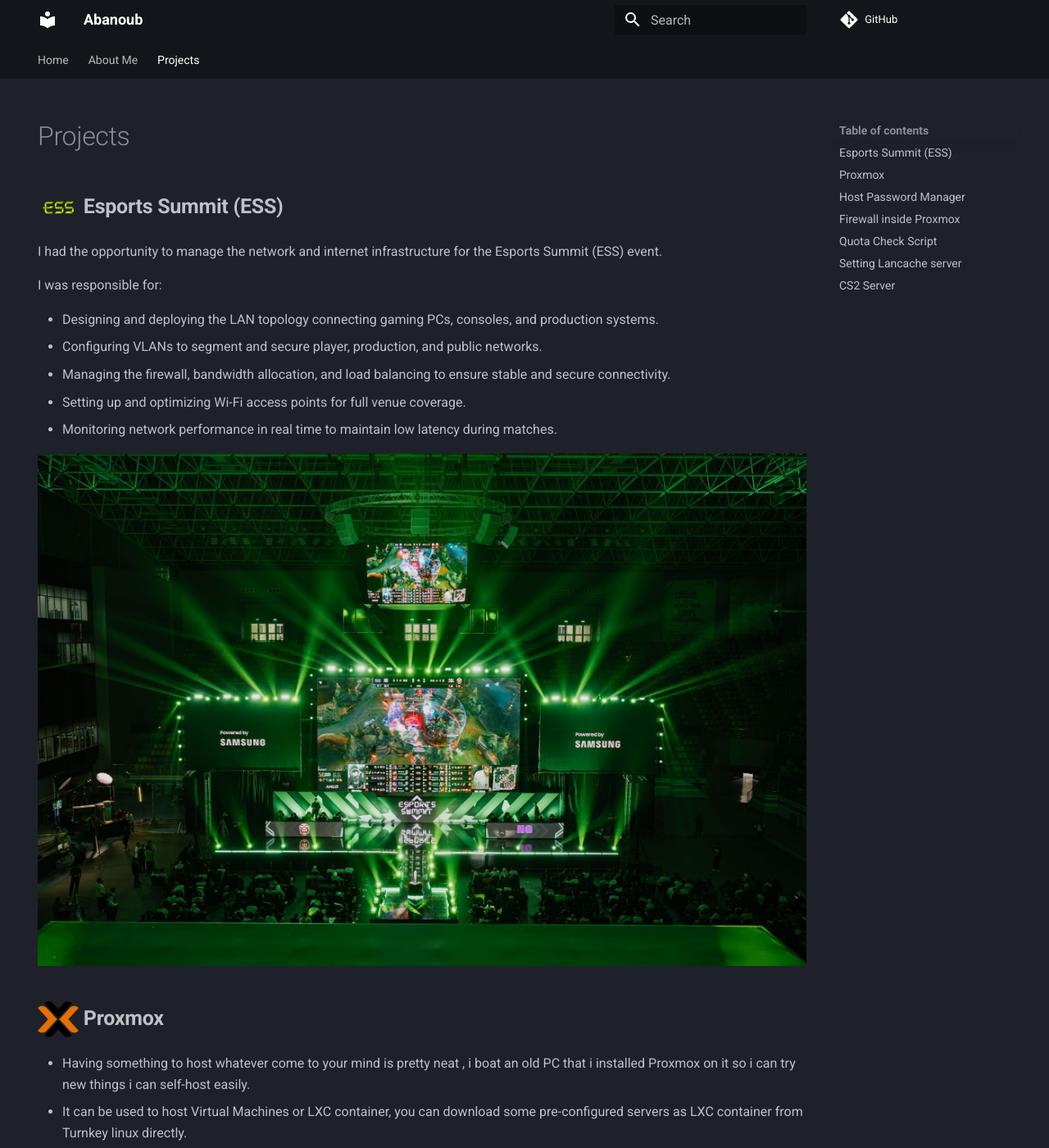
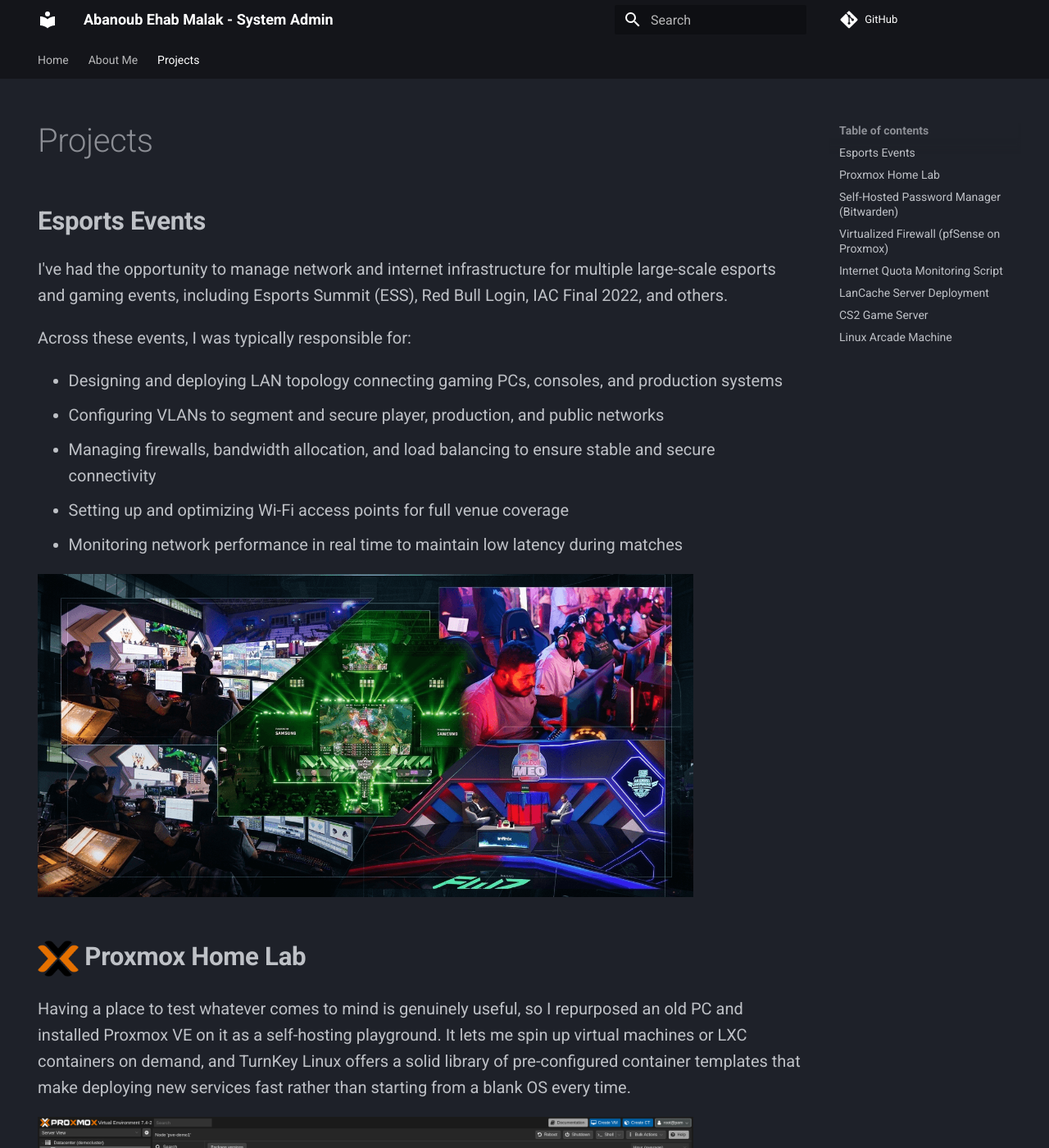
Before and after one commit to AbanoubEhab/AbanoubEhab.github.io, an MkDocs documentation site: the page built from docs/Projects.md, in a window 1280 px wide and 1400 px high. Shown: the whole window at 82% size. Built offline with MkDocs 1.6.1 and Material for MkDocs 9.7.7, drawn with Linux system fonts in a browser that asks for light colours; comment, search, counter and statistics services are not loaded; some of the changed text lies outside the part shown.

Commit message:
change hero ,projects, remove personel info.

```diff
--- a/docs/Projects.md
+++ b/docs/Projects.md
@@ -5,46 +5,60 @@
 
 # Projects
 
-## <img align="center" style="center: left;" src="../assets/ess.png" width="50"/> **Esports Summit (ESS)**
-I had the opportunity to manage the network and internet infrastructure for the Esports Summit (ESS) event.
+## **Esports Events**
 
-I was responsible for:
+I've had the opportunity to manage network and internet infrastructure for multiple large-scale esports and gaming events, including Esports Summit (ESS), Red Bull Login, IAC Final 2022, and others.
 
-- Designing and deploying the LAN topology connecting gaming PCs, consoles, and production systems.
-- Configuring VLANs to segment and secure player, production, and public networks.
-- Managing the firewall, bandwidth allocation, and load balancing to ensure stable and secure connectivity.
-- Setting up and optimizing Wi-Fi access points for full venue coverage.
-- Monitoring network performance in real time to maintain low latency during matches.
+Across these events, I was typically responsible for:
 
-<img align="center" style="center: left;" src="../assets/ESS.jpeg"/>
+- Designing and deploying LAN topology connecting gaming PCs, consoles, and production systems
+- Configuring VLANs to segment and secure player, production, and public networks
+- Managing firewalls, bandwidth allocation, and load balancing to ensure stable and secure connectivity
+- Setting up and optimizing Wi-Fi access points for full venue coverage
+- Monitoring network performance in real time to maintain low latency during matches
 
-## <img align="center" style="center: left;" src="../assets/proxmox.png" width="50"/> **Proxmox**
+<img align="center" style="center: left;" width="800" src="../assets/events.png"/>
 
-- Having something to host whatever come to your mind is pretty neat , i boat an old PC that i installed Proxmox on it so i can try new things i can self-host easily.
-- It can be used to host Virtual Machines or LXC container, you can download some pre-configured servers as LXC container from Turnkey linux directly.
+## <img align="center" style="center: left;" src="../assets/proxmox.png" width="50"/> **Proxmox Home Lab**
 
-## <img align="center" style="center: left;" src="../assets/bitwarden.png" width="45"/> **Host Password Manager**
+Having a place to test whatever comes to mind is genuinely useful, so I repurposed an old PC and installed Proxmox VE on it as a self-hosting playground. It lets me spin up virtual machines or LXC containers on demand, and TurnKey Linux offers a solid library of pre-configured container templates that make deploying new services fast rather than starting from a blank OS every time.
 
-- Bitwarden is a very cool password Manager ,it supports 2FA and can be used offline if you don't have internet connection.
-- You can also create organization on to to share credentials between employees securely including 2FA
-- I have never used password managers before self-host it because i don't trust a big company with my passwords whatever they say about privacy and security , so when i found out that i can self-host it i gave it a try.
-## <img align="center" style="center: left;" src="../assets/pfsense.png" width="150"/>  **Firewall inside Proxmox**
+<img align="center" style="center: left;" width="800" src="../assets/proxmox-dash.png"/>
 
-- If you don't have firewall (hardware) you can install pfsense on a virtual machine and network cards (NIC) can be virtualized.
-- You can also install ad-blocker inside your firewall (it block ads using DNS and adding block rules to ad domains and IP addresses ).
-## <img align="center" style="center: left;" src="../assets/python.png" width="50"/> Quota Check Script
+## <img align="center" style="center: left;" src="../assets/bitwarden.png" width="45"/> **Self-Hosted Password Manager (Bitwarden)**
 
-- If you have a few internet lines it can be tedious to check the quota every day to all lines so , why not automate it.
-- A simple Python script can login to [te.eg](https://te.eg) website check how many GB you have left and how many days you have before renew for all your lines ,you can set it with task schedule to run every day in specific time and send you whats app message with the report .
-- Check it out from [here](https://github.com/AbanoubEhab/we_qouta_checker_Egypt).
-## <img align="center" style="center: left;" src="../assets/lancache.png" width="50"/> **Setting Lancache server**
+Bitwarden is a strong open-source password manager that supports 2FA and can run entirely offline if needed. It also supports organizations, so credentials — including 2FA-protected ones — can be shared securely between employees rather than passed around insecurely.
 
-- In esports event or in any place where you have a lot of computers that need to download the same files (or games) form the Internet you might not have the enough bandwidth to internet.
-- Lancache works in a simple but effective way :
-	- you set it up and make it your primary DNS (set it in your DHCP)
-	- It intercept any http downloads you make and cache it locally
-	- when another computer download the same file it serve it locally without going out to the internet
+I'd never used a password manager before this, mainly because I didn't want to trust a large third-party company with my credentials regardless of their privacy claims. Once I realized Bitwarden could be self-hosted, keeping full control of the data, I gave it a try — and it's been part of my setup since.
 
-## <img align="center" style="center: left;" src="../assets/cs-2-logo.png" width="50"/> **CS2 Server**
+## <img align="center" style="center: left;" src="../assets/pfsense.png" width="150"/> **Virtualized Firewall (pfSense on Proxmox)**
 
-- Deployed a CS2 game server using Docker inside an LXC container with persistent storage mounting, built for Esports Summit tournament infrastructure. Achieved ~7ms latency across Cairo during testing; planned site-to-site VPN access for the event before the tournament was cancelled.
+If you don't have a dedicated hardware firewall, pfSense can be run as a virtual machine instead, with network interface cards virtualized alongside it. I also added DNS-based ad-blocking within the firewall layer, filtering ads by blocking known ad domains and IP ranges at the network level rather than relying on browser extensions.
+
+## <img align="center" style="center: left;" src="../assets/python.png" width="50"/> **Internet Quota Monitoring Script**
+
+Manually checking quota usage across multiple internet lines every day gets tedious fast, so I automated it. This Python script logs into the [te.eg](https://te.eg) portal, checks remaining data and days left until renewal for each line, and can be scheduled via task scheduler to run automatically — sending a daily WhatsApp report so I never have to check manually.
+
+Check it out on [GitHub](https://github.com/AbanoubEhab/we_qouta_checker_Egypt).
+
+## <img align="center" style="center: left;" src="../assets/lancache.png" width="50"/> **LanCache Server Deployment**
+
+At esports events — or anywhere with many computers needing to download the same large files or game updates — available bandwidth often can't keep up with demand. LanCache solves this efficiently:
+
+- Set it as the primary DNS server (via DHCP)
+- It intercepts HTTP download requests and caches the content locally
+- Subsequent computers requesting the same files are served locally instead of re-downloading from the internet
+
+This approach saved terabytes of bandwidth across 100+ computers during live events.
+
+## <img align="center" style="center: left;" src="../assets/cs-2-logo.png" width="60"/> **CS2 Game Server**
+
+Deployed a CS2 game server using Docker inside an LXC container with persistent storage mounting, built for Esports Summit tournament infrastructure. Achieved ~7ms latency across Cairo during testing; planned site-to-site VPN access for the event before the tournament was cancelled.
+
+<img align="center" style="center: left;" width="800" src="../assets/cs2.webp"/>
+
+## :simple-applearcade: **Linux Arcade Machine**
+
+I built the electronics and internal systems for a fully functional arcade machine, integrating the wiring, controls, and display into a cabinet. The system runs on an Intel i5 4th generation CPU with integrated graphics, handling a curated library of retro games spanning NES, SNES, PS1, PS2, and Nintendo DS emulation. For the software, I used Batocera, a Linux-based retro-gaming distribution, configuring the system for proper controller mapping and a smooth boot-to-play experience.
+
+<img align="center" style="center: left;" width="400" src="../assets/Arcade.jpg"/>
--- a/docs/stylesheets/extra.css
+++ b/docs/stylesheets/extra.css
@@ -91,11 +91,43 @@
   }
 }
 
-.testing {
-	display: flex;
-	flex-direction: row;
-	flex-wrap: nowrap;
-	justify-content: flex-start;
-	align-items: stretch;
-	align-content: stretch;
+.contact-hover {
+  position: relative;
+  display: inline-block;
 }
+
+.contact-popup {
+  position: absolute;
+  bottom: 115%;
+  left: 50%;
+  transform: translateX(-50%);
+  background: var(--md-default-bg-color);
+  border: 1px solid var(--md-default-fg-color--lightest);
+  border-radius: 8px;
+  padding: 0.75rem 1rem;
+  white-space: nowrap;
+  box-shadow: 0 4px 12px rgba(0,0,0,0.25);
+  opacity: 0;
+  visibility: hidden;
+  transition: opacity 0.2s ease, visibility 0.2s ease;
+  z-index: 10;
+}
+
+.contact-popup p {
+  margin: 0.25rem 0;
+  font-size: 0.9rem;
+  color: var(--md-default-fg-color);
+}
+
+.contact-hover:hover .contact-popup {
+  opacity: 1;
+  visibility: visible;
+}
+
+.md-typeset {
+    -webkit-print-color-adjust: exact;
+    color-adjust: exact;
+    font-size: 1rem;
+    line-height: 1.6;
+    overflow-wrap: break-word;
+}
--- a/mkdocs.yml
+++ b/mkdocs.yml
@@ -1,4 +1,6 @@
-site_name: Abanoub
+site_name: Abanoub Ehab Malak - System Admin
+site_description: System Administrator specializing in multi-site Linux infrastructure, virtualization (Proxmox VE), and self-hosted solutions in Cairo, Egypt.
+site_url: https://abanoubehab.github.io
 repo_url: https://github.com/AbanoubEhab/AbanoubEhab.github.io
 theme:
 
```
Also changed, not shown: docs/About_Me.md (+1 -9 lines), docs/index.md (+11 -2 lines), docs/assets/Arcade.jpg (added), docs/assets/ESS.jpeg (deleted), docs/assets/cs2.webp (added), docs/assets/events.png (added), docs/assets/proxmox-dash.png (added), requirements.txt (line endings or trailing spaces).
